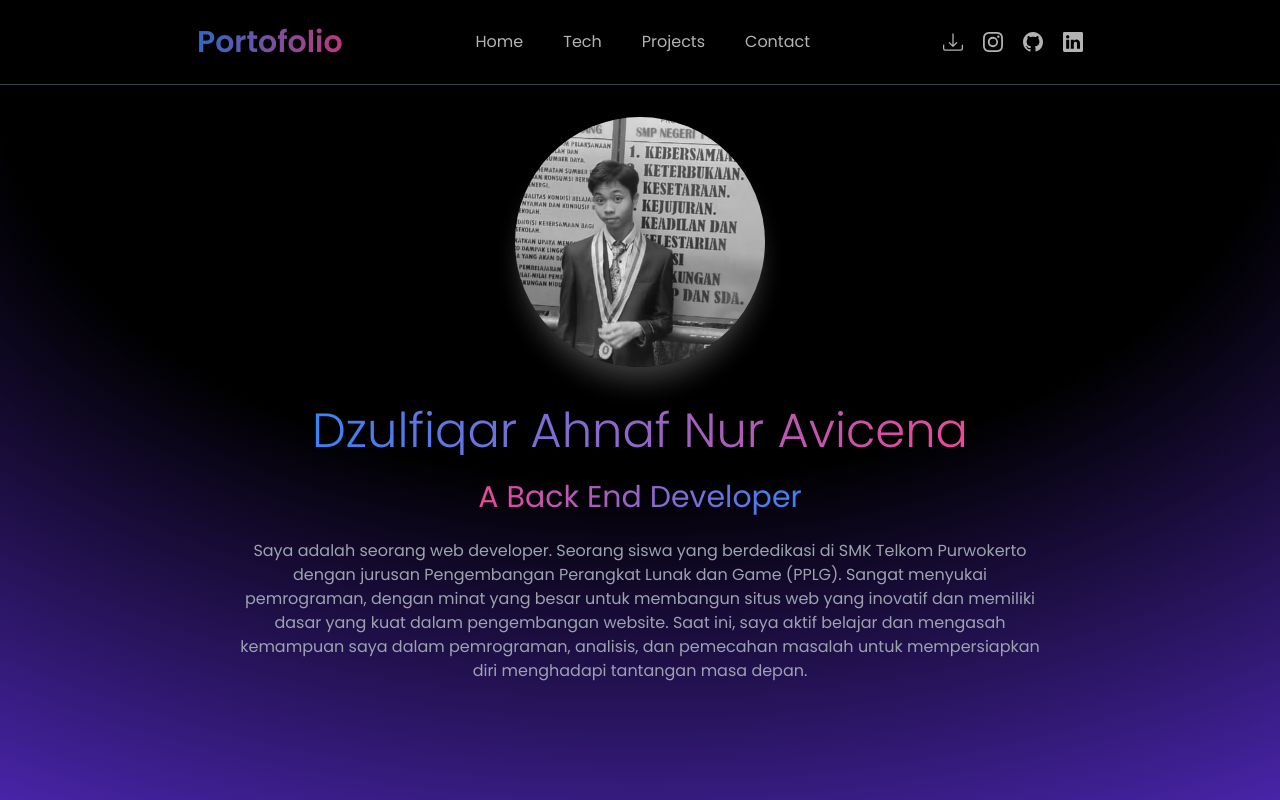
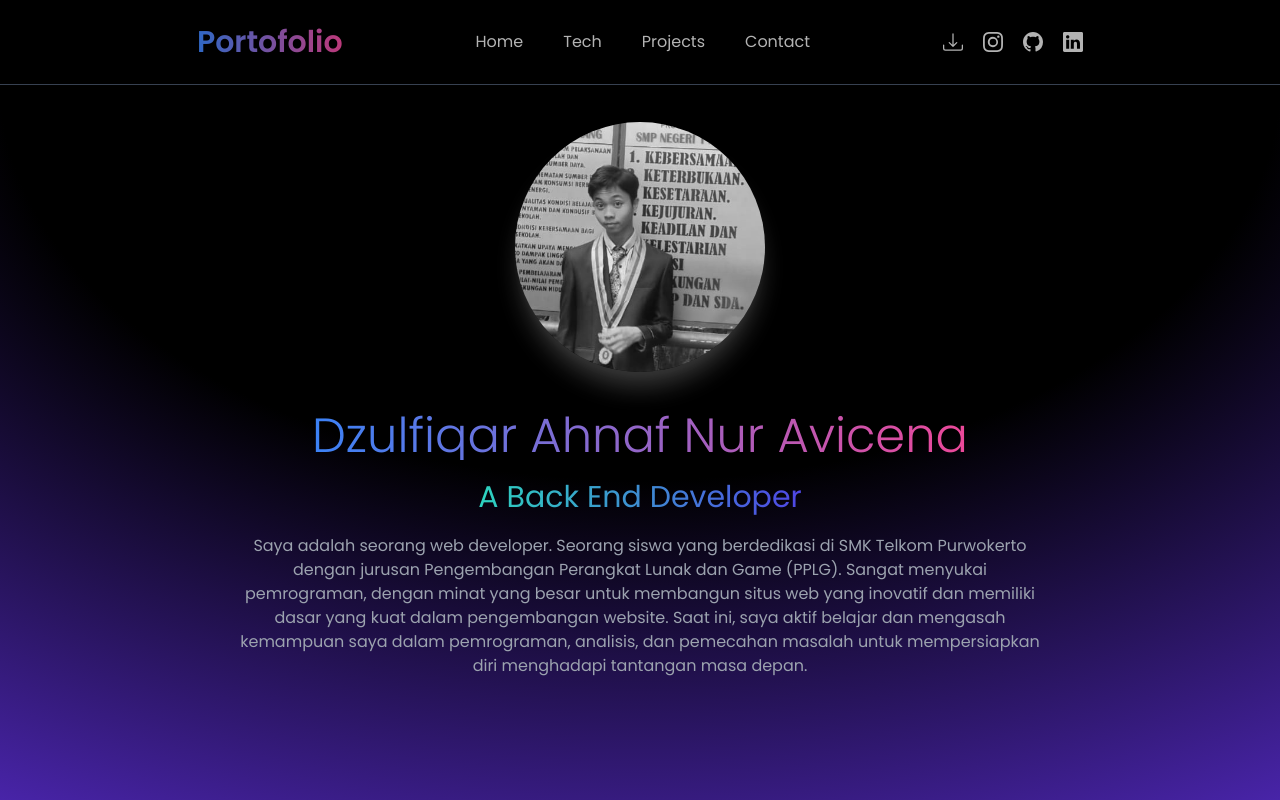
Before and after one commit to dzulfiqar890/portofolio-v2, a React (Vite) app: page / in a window 1280 px wide. Shown: the top 800 px of the page. Built offline with nearby package versions, Linux system fonts and the light colour scheme.

Commit message:
Update fitur portofolio

```diff
--- a/src/components/Hero.jsx
+++ b/src/components/Hero.jsx
@@ -62,11 +62,9 @@ const Hero = () => {
           <h1 className="bg-gradient-to-r from-blue-500 to-pink-500 bg-clip-text text-transparent text-5xl font-light md:text-5xl">
             Dzulfiqar Ahnaf Nur Avicena
           </h1>
-          <h3 className="bg-gradient-to-r from-pink-500 to-blue-500 bg-clip-text text-transparent text-2xl md:text-3xl h-[60px] flex items-center">
+          <h3 className="bg-gradient-to-r from-teal-400 to-indigo-600 bg-clip-text text-transparent text-2xl md:text-3xl h-[50px] flex items-center">
             A{currentText || "_"}
           </h3>
-
-
           <p className="md:text-base text-pretty text-sm text-gray-400">
             Saya adalah seorang web developer. Seorang siswa yang berdedikasi di SMK Telkom Purwokerto dengan jurusan Pengembangan Perangkat Lunak dan Game (PPLG). Sangat menyukai pemrograman, dengan minat yang besar untuk membangun situs web yang inovatif dan memiliki dasar yang kuat dalam pengembangan website. Saat ini, saya aktif belajar dan mengasah kemampuan saya dalam pemrograman, analisis, dan pemecahan masalah untuk mempersiapkan diri menghadapi tantangan masa depan.
           </p>
```
